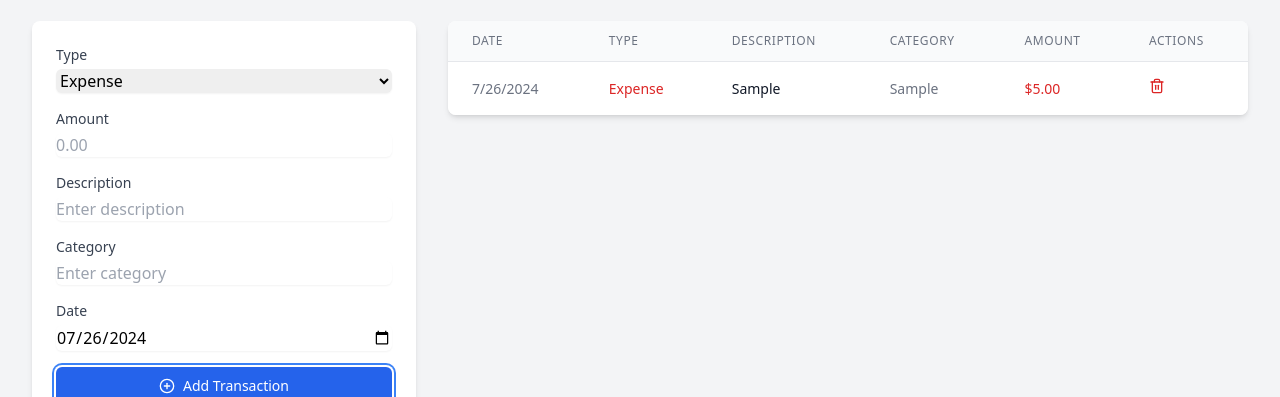
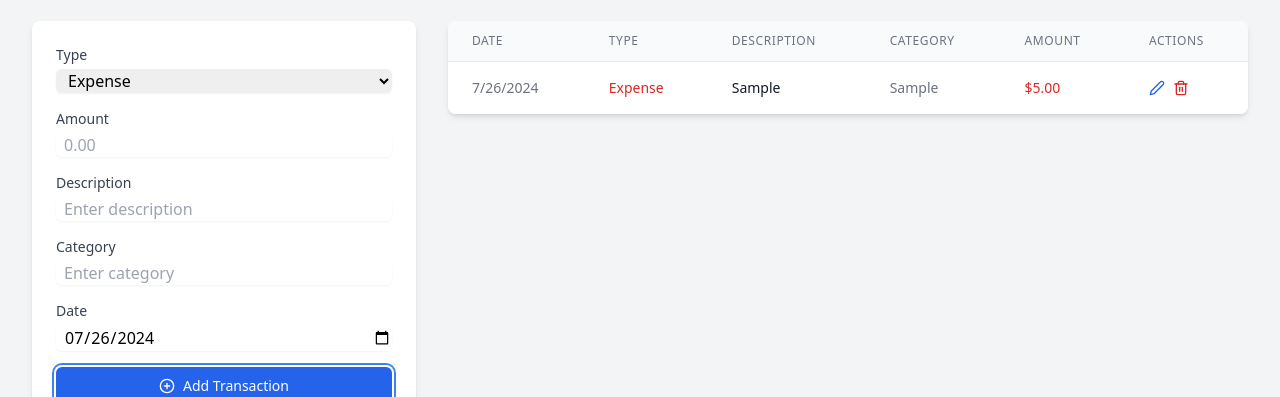
Before and after one commit to kythonlk/finance-management, a React (Vite) app: page / in a window 1280 px wide. Both pictures are taken after typing "5", "Sample", "Sample" into the empty fields and a click on the button "Add Transaction". Shown: the part 251-648 px from the top of the page. Built offline with nearby package versions, Linux system fonts and the light colour scheme.

Commit message:
Update update option

```diff
--- a/src/App.tsx
+++ b/src/App.tsx
@@ -6,7 +6,7 @@ import { useTransactions } from './hooks/useTransactions';
 import { Wallet } from 'lucide-react';
 
 function App() {
-  const { transactions, addTransaction, deleteTransaction, getBalance, getTotalLoans } = useTransactions();
+  const { transactions, addTransaction, updateTransaction, deleteTransaction, getBalance, getTotalLoans } = useTransactions();
 
   return (
     <div className="min-h-screen bg-gray-100">
@@ -39,6 +39,7 @@ function App() {
             <TransactionList
               transactions={transactions}
               onDelete={deleteTransaction}
+              onUpdate={updateTransaction}
             />
           </div>
         </div>
--- a/src/components/TransactionForm.tsx
+++ b/src/components/TransactionForm.tsx
@@ -1,11 +1,18 @@
-import React, { useState } from 'react';
-import { PlusCircle } from 'lucide-react';
+import React, { useState, useEffect } from 'react';
+import { PlusCircle, Check } from 'lucide-react';
+import { Transaction } from '../types';
 
 interface TransactionFormProps {
   onSubmit: (transaction: any) => void;
+  initialData?: Transaction;
+  isEditing?: boolean;
 }
 
-export function TransactionForm({ onSubmit }: TransactionFormProps) {
+export function TransactionForm({
+  onSubmit,
+  initialData,
+  isEditing = false,
+}: TransactionFormProps) {
   const [formData, setFormData] = useState({
     type: 'expense',
     amount: '',
@@ -14,12 +21,25 @@ export function TransactionForm({ onSubmit }: TransactionFormProps) {
     date: new Date().toISOString().split('T')[0],
   });
 
+  useEffect(() => {
+    if (initialData) {
+      setFormData({
+        type: initialData.type,
+        amount: initialData.amount.toString(),
+        description: initialData.description,
+        category: initialData.category,
+        date: initialData.date,
+      });
+    }
+  }, [initialData]);
+
   const handleSubmit = (e: React.FormEvent) => {
     e.preventDefault();
     onSubmit({
       ...formData,
       amount: Number(formData.amount),
     });
+    if (!isEditing) {
       setFormData({
         type: 'expense',
         amount: '',
@@ -27,17 +47,20 @@ export function TransactionForm({ onSubmit }: TransactionFormProps) {
         category: '',
         date: new Date().toISOString().split('T')[0],
       });
+    }
   };
 
   return (
     <form onSubmit={handleSubmit} className="bg-white p-6 rounded-lg shadow-md">
       <div className="grid grid-cols-1 gap-4">
         <div>
-          <label className="block text-sm font-medium text-gray-700">Type</label>
+          <label className="block text-sm font-medium text-gray-700">
+            Type
+          </label>
           <select
             value={formData.type}
             onChange={(e) => setFormData({ ...formData, type: e.target.value })}
-            className="mt-1 block w-full rounded-md border-gray-300 shadow-sm focus:border-blue-500 focus:ring-blue-500"
+            className="mt-1 block w-full rounded-md border-gray-300 shadow-sm focus:border-blue-500 focus:ring-blue-500 pl-2"
           >
             <option value="expense">Expense</option>
             <option value="income">Income</option>
@@ -46,49 +69,63 @@ export function TransactionForm({ onSubmit }: TransactionFormProps) {
         </div>
 
         <div>
-          <label className="block text-sm font-medium text-gray-700">Amount</label>
+          <label className="block text-sm font-medium text-gray-700">
+            Amount
+          </label>
           <input
             type="number"
             required
             value={formData.amount}
-            onChange={(e) => setFormData({ ...formData, amount: e.target.value })}
-            className="mt-1 block w-full rounded-md border-gray-300 shadow-sm focus:border-blue-500 focus:ring-blue-500"
+            onChange={(e) =>
+              setFormData({ ...formData, amount: e.target.value })
+            }
+            className="mt-1 block w-full rounded-md border-gray-300 shadow-sm focus:border-blue-500 focus:ring-blue-500 pl-2"
             placeholder="0.00"
           />
         </div>
 
         <div>
-          <label className="block text-sm font-medium text-gray-700">Description</label>
+          <label className="block text-sm font-medium text-gray-700">
+            Description
+          </label>
           <input
             type="text"
             required
             value={formData.description}
-            onChange={(e) => setFormData({ ...formData, description: e.target.value })}
-            className="mt-1 block w-full rounded-md border-gray-300 shadow-sm focus:border-blue-500 focus:ring-blue-500"
+            onChange={(e) =>
+              setFormData({ ...formData, description: e.target.value })
+            }
+            className="mt-1 block w-full rounded-md border-gray-300 shadow-sm focus:border-blue-500 focus:ring-blue-500 pl-2"
             placeholder="Enter description"
           />
         </div>
 
         <div>
-          <label className="block text-sm font-medium text-gray-700">Category</label>
+          <label className="block text-sm font-medium text-gray-700">
+            Category
+          </label>
           <input
             type="text"
             required
             value={formData.category}
-            onChange={(e) => setFormData({ ...formData, category: e.target.value })}
-            className="mt-1 block w-full rounded-md border-gray-300 shadow-sm focus:border-blue-500 focus:ring-blue-500"
+            onChange={(e) =>
+              setFormData({ ...formData, category: e.target.value })
+            }
+            className="mt-1 block w-full rounded-md border-gray-300 shadow-sm focus:border-blue-500 focus:ring-blue-500 pl-2"
             placeholder="Enter category"
           />
         </div>
 
         <div>
-          <label className="block text-sm font-medium text-gray-700">Date</label>
+          <label className="block text-sm font-medium text-gray-700">
+            Date
+          </label>
           <input
             type="date"
             required
             value={formData.date}
             onChange={(e) => setFormData({ ...formData, date: e.target.value })}
-            className="mt-1 block w-full rounded-md border-gray-300 shadow-sm focus:border-blue-500 focus:ring-blue-500"
+            className="mt-1 block w-full rounded-md border-gray-300 shadow-sm focus:border-blue-500 focus:ring-blue-500 pl-2"
           />
         </div>
 
@@ -96,8 +133,17 @@ export function TransactionForm({ onSubmit }: TransactionFormProps) {
           type="submit"
           className="inline-flex items-center justify-center px-4 py-2 border border-transparent text-sm font-medium rounded-md text-white bg-blue-600 hover:bg-blue-700 focus:outline-none focus:ring-2 focus:ring-offset-2 focus:ring-blue-500"
         >
+          {isEditing ? (
+            <>
+              <Check className="w-4 h-4 mr-2" />
+              Update Transaction
+            </>
+          ) : (
+            <>
               <PlusCircle className="w-4 h-4 mr-2" />
               Add Transaction
+            </>
+          )}
         </button>
       </div>
     </form>
--- a/src/components/TransactionList.tsx
+++ b/src/components/TransactionList.tsx
@@ -1,13 +1,17 @@
-import React from 'react';
+import React, { useState } from 'react';
 import { Transaction } from '../types';
-import { Trash2 } from 'lucide-react';
+import { Trash2, Edit2 } from 'lucide-react';
+import { TransactionForm } from './TransactionForm';
 
 interface TransactionListProps {
   transactions: Transaction[];
   onDelete: (id: string) => void;
+  onUpdate: (id: string, data: Omit<Transaction, 'id'>) => void;
 }
 
-export function TransactionList({ transactions, onDelete }: TransactionListProps) {
+export function TransactionList({ transactions, onDelete, onUpdate }: TransactionListProps) {
+  const [editingId, setEditingId] = useState<string | null>(null);
+
   const getTypeColor = (type: string) => {
     switch (type) {
       case 'income':
@@ -18,6 +22,13 @@ export function TransactionList({ transactions, onDelete }: TransactionListProps
         return 'text-blue-600';
       default:
         return 'text-gray-600';
+    }
+  };
+
+  const handleUpdate = (data: Omit<Transaction, 'id'>) => {
+    if (editingId) {
+      onUpdate(editingId, data);
+      setEditingId(null);
     }
   };
 
@@ -37,7 +48,8 @@ export function TransactionList({ transactions, onDelete }: TransactionListProps
           </thead>
           <tbody className="bg-white divide-y divide-gray-200">
             {transactions.map((transaction) => (
-              <tr key={transaction.id} className="hover:bg-gray-50">
+              <React.Fragment key={transaction.id}>
+                <tr className="hover:bg-gray-50">
                   <td className="px-6 py-4 whitespace-nowrap text-sm text-gray-500">
                     {new Date(transaction.date).toLocaleDateString()}
                   </td>
@@ -56,14 +68,34 @@ export function TransactionList({ transactions, onDelete }: TransactionListProps
                     ${transaction.amount.toFixed(2)}
                   </td>
                   <td className="px-6 py-4 whitespace-nowrap text-sm text-gray-500">
+                    <div className="flex space-x-2">
+                      <button
+                        onClick={() => setEditingId(transaction.id)}
+                        className="text-blue-600 hover:text-blue-900"
+                      >
+                        <Edit2 className="w-4 h-4" />
+                      </button>
                       <button
                         onClick={() => onDelete(transaction.id)}
                         className="text-red-600 hover:text-red-900"
                       >
                         <Trash2 className="w-4 h-4" />
                       </button>
+                    </div>
                   </td>
                 </tr>
+                {editingId === transaction.id && (
+                  <tr>
+                    <td colSpan={6} className="px-6 py-4">
+                      <TransactionForm
+                        onSubmit={handleUpdate}
+                        initialData={transaction}
+                        isEditing={true}
+                      />
+                    </td>
+                  </tr>
+                )}
+              </React.Fragment>
             ))}
           </tbody>
         </table>
--- a/src/hooks/useTransactions.ts
+++ b/src/hooks/useTransactions.ts
@@ -25,6 +25,14 @@ export function useTransactions() {
     localStorage.setItem(STORAGE_KEY, JSON.stringify({ transactions: updatedTransactions }));
   };
 
+  const updateTransaction = (id: string, updatedData: Omit<Transaction, 'id'>) => {
+    const updatedTransactions = transactions.map(transaction =>
+      transaction.id === id ? { ...updatedData, id } : transaction
+    );
+    setTransactions(updatedTransactions);
+    localStorage.setItem(STORAGE_KEY, JSON.stringify({ transactions: updatedTransactions }));
+  };
+
   const deleteTransaction = (id: string) => {
     const updatedTransactions = transactions.filter(t => t.id !== id);
     setTransactions(updatedTransactions);
@@ -48,6 +56,7 @@ export function useTransactions() {
   return {
     transactions,
     addTransaction,
+    updateTransaction,
     deleteTransaction,
     getBalance,
     getTotalLoans,
```
Lines whose indentation alone changed are shown as unchanged.
